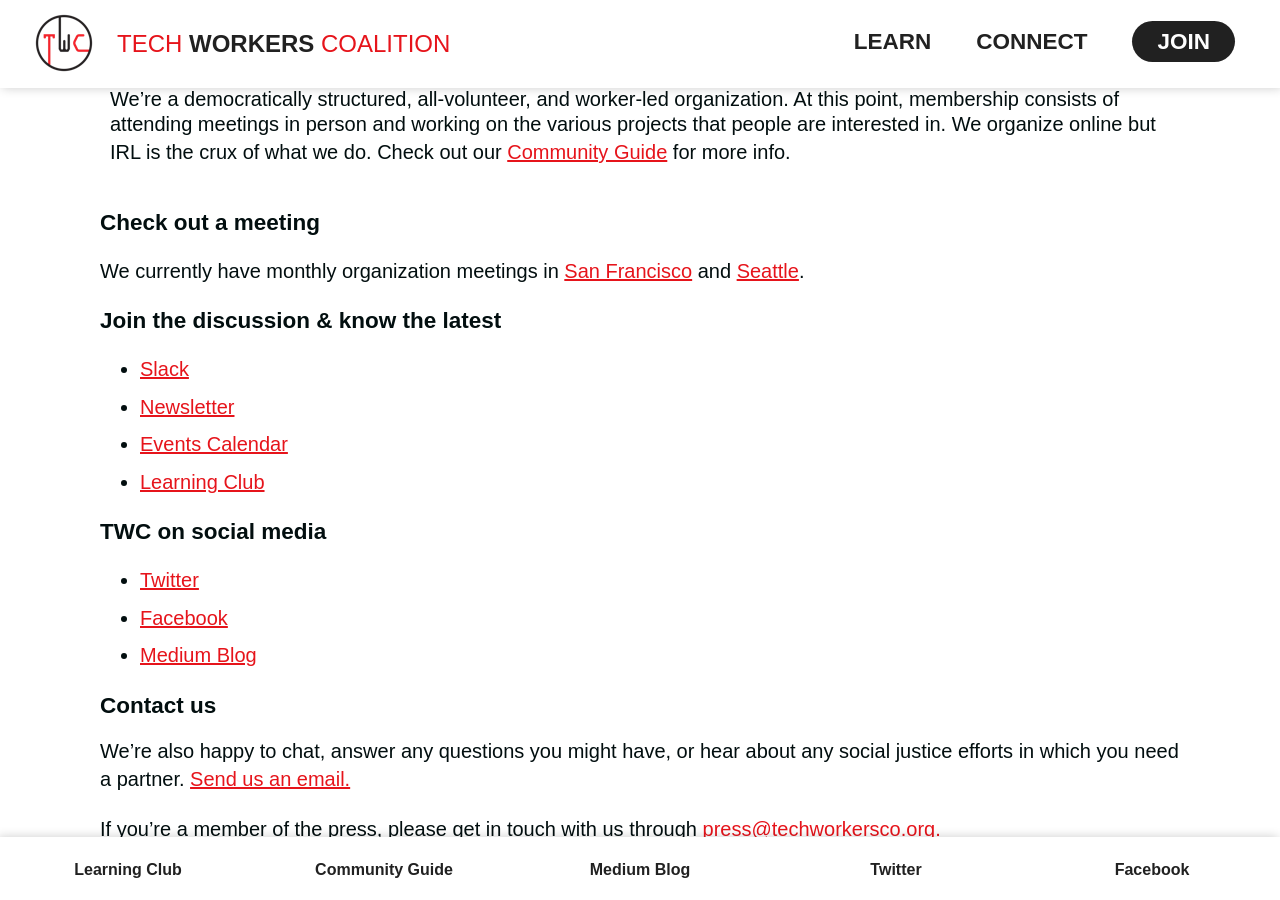
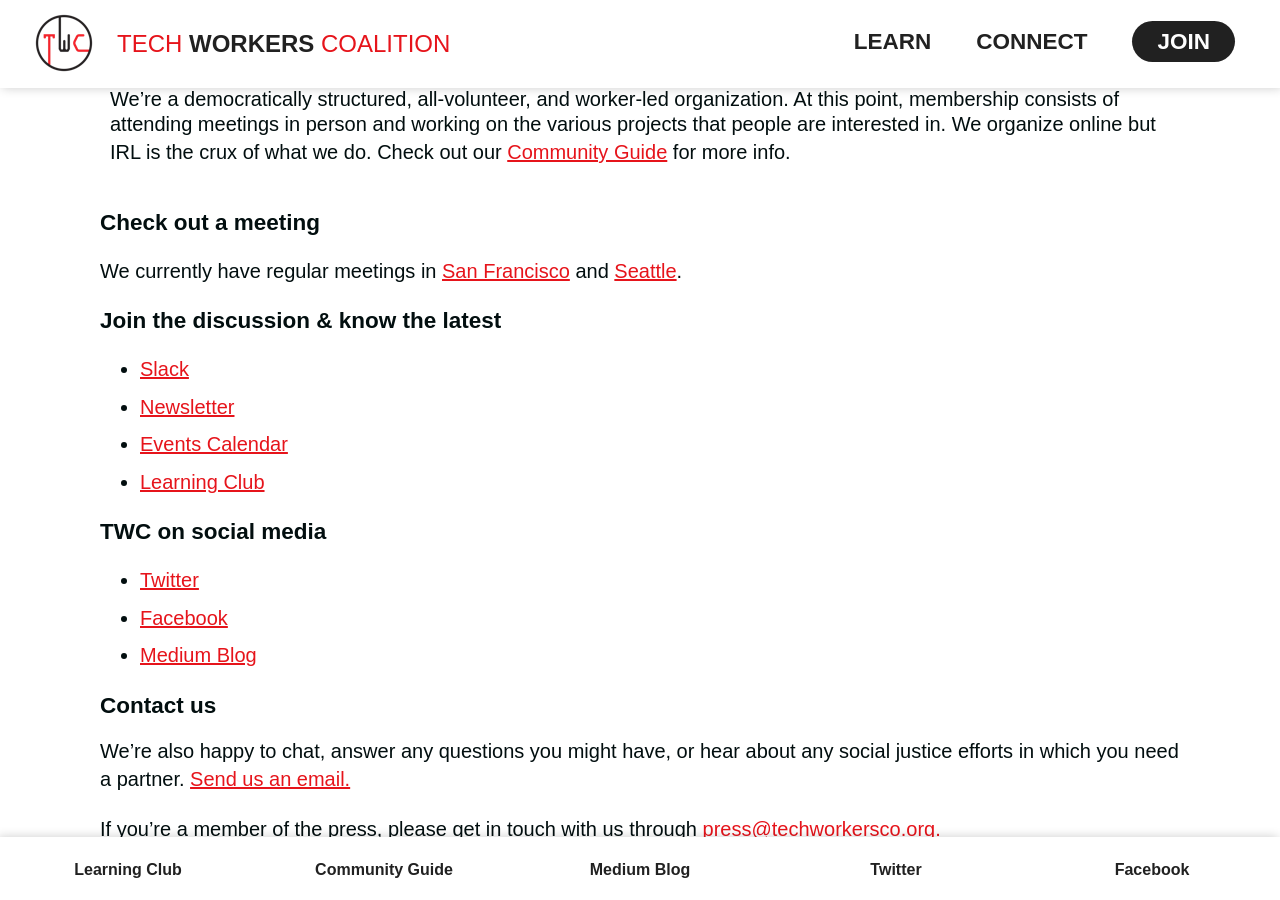
Before and after one commit to techworkersco/twc-site, a Jekyll site: the page built from index.md, in a window 1280 px wide and 900 px high, scrolled down 557 px. Built offline with Jekyll 4.4.1, drawn with Linux system fonts in a browser that asks for light colours; nearby versions of some CDN libraries.

Commit message:
Update home.html
Small edit to the wording of the  "check out a meeting" section

```diff
--- a/_layouts/home.html
+++ b/_layouts/home.html
@@ -45,7 +45,7 @@
   <div id="connect">
     <h3>Check out a meeting</h3>
     <p>
-      We currently have monthly organization meetings in <a href="https://www.meetup.com/Tech-Workers-Coalition/">San Francisco</a> and <a href="/events">Seattle</a>.
+      We currently have regular meetings in <a href="https://www.meetup.com/Tech-Workers-Coalition/">San Francisco</a> and <a href="/events">Seattle</a>.
     </p>
     <h3>Join the discussion & know the latest</h3>
     <ul>
```
